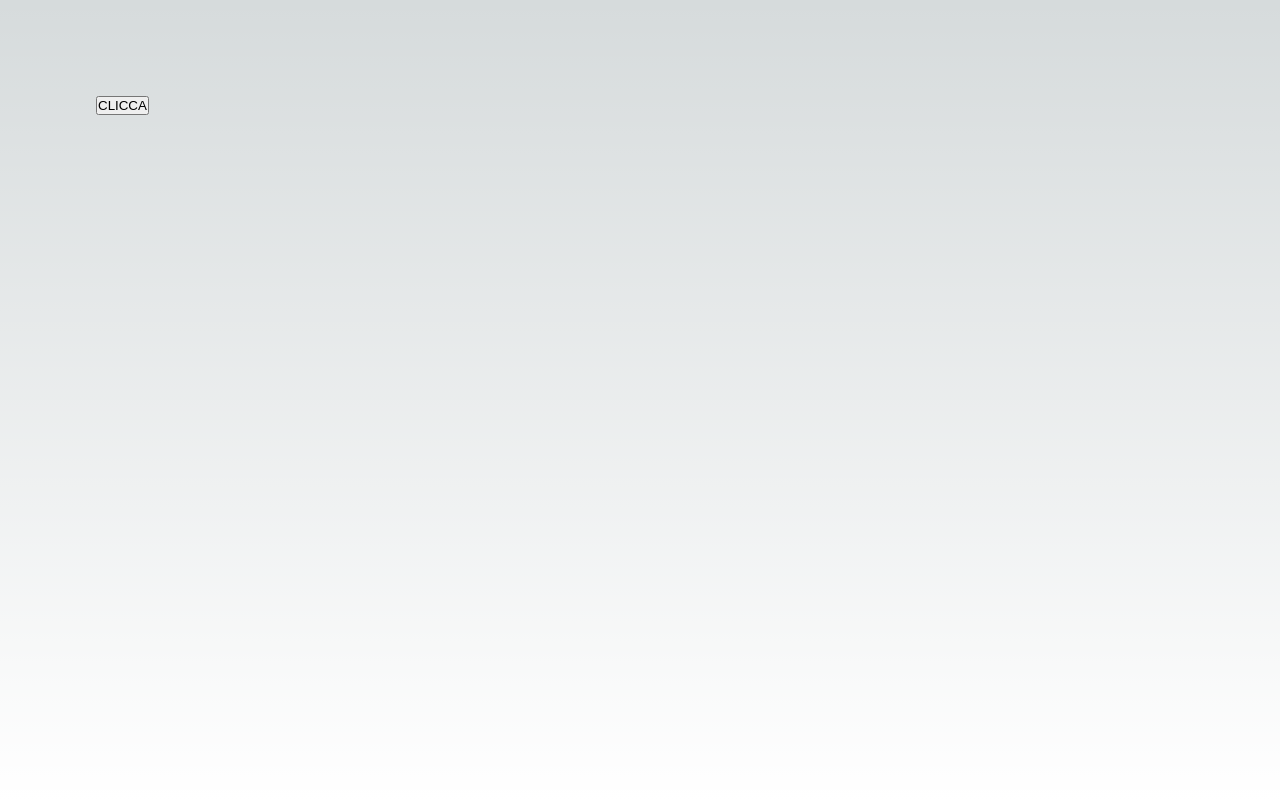
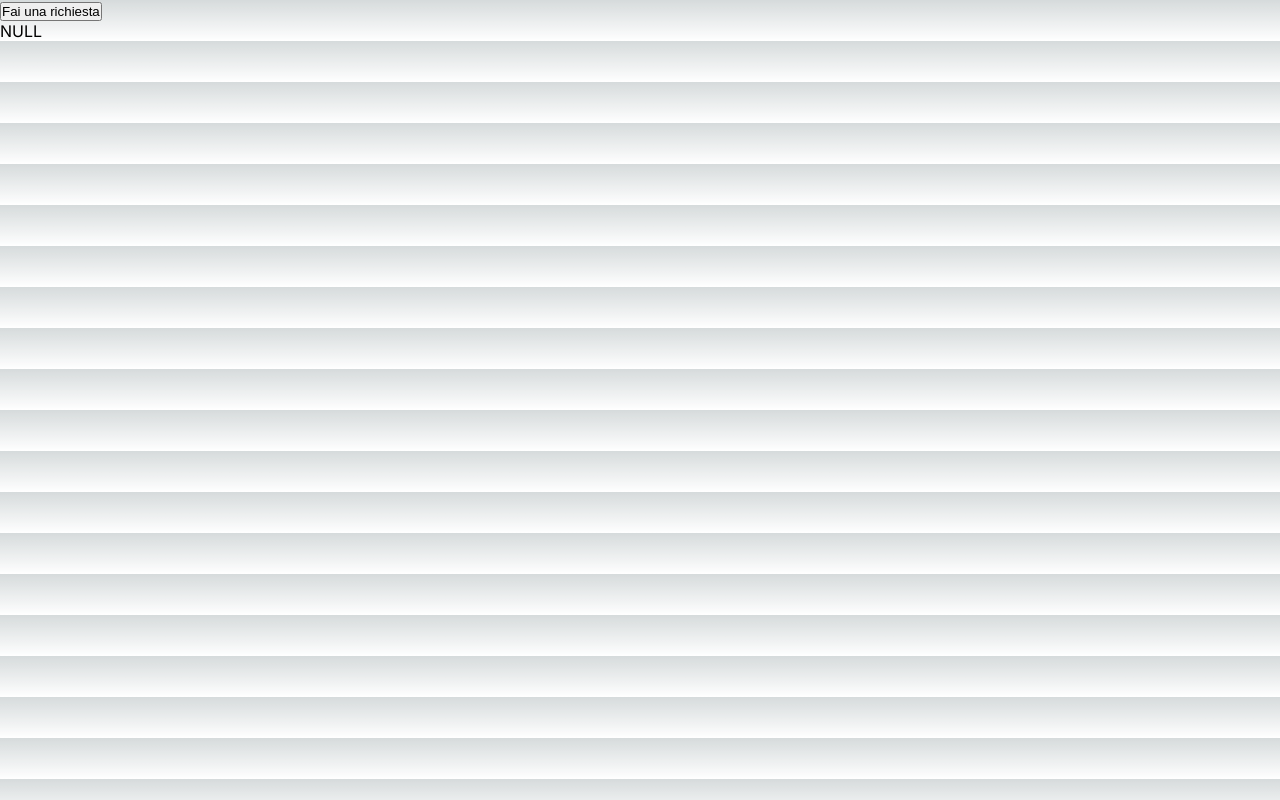
Before and after one commit to marcospallone-unibz/office_management, a Next.js app: page / in a window 1280 px wide. Built offline with nearby package versions, Linux system fonts and the light colour scheme.

Commit message:
fix connection

```diff
--- /dev/null
+++ b/src/app/components/App.tsx
@@ -0,0 +1,31 @@
+import React, { useState } from 'react';
+import axios from 'axios';
+
+const App = () => {
+
+    const [res, setRes] = useState('NULL');
+
+    const fetchData = async () => {
+        try {
+            const response = await axios.get('34.201.62.55:3000');
+            // Gestione della risposta
+            setRes(response.data);
+        } catch (error) {
+            // Gestione degli errori
+            console.error('Errore nella richiesta:', error);
+        }
+    };
+
+    const handleClick = () => {
+        fetchData(); // Chiamata alla funzione fetchData al click del bottone
+    };
+
+    return (
+        <div>
+            <button onClick={handleClick}>Fai una richiesta</button>
+            <div>{res}</div>
+        </div>
+    );
+};
+
+export default App;
--- a/src/app/page.tsx
+++ b/src/app/page.tsx
@@ -2,30 +2,10 @@ import Image from "next/image";
 import styles from "./page.module.css";
 import { useEffect } from "react";
 import axios from "axios";
+import App from "./components/App";
 
 export default function Home() {
-
-  const getFromAPI = async () => {
-    try {
-      const response = await axios.get('https://api.example.com/data');
-      // Gestione della risposta
-      console.log(response.data);
-    } catch (error) {
-      // Gestione degli errori
-      console.error('Errore nella richiesta:', error);
-    }
-  }
-
-  const handleClick = () => {
-    getFromAPI();
-  }
-
-
   return (
-    <main className={styles.main}>
-      <div className={styles.description}>
-        <button onClick={handleClick}>CLICCA</button>
-      </div>
-    </main>
+    <App></App>
   );
 }
```
